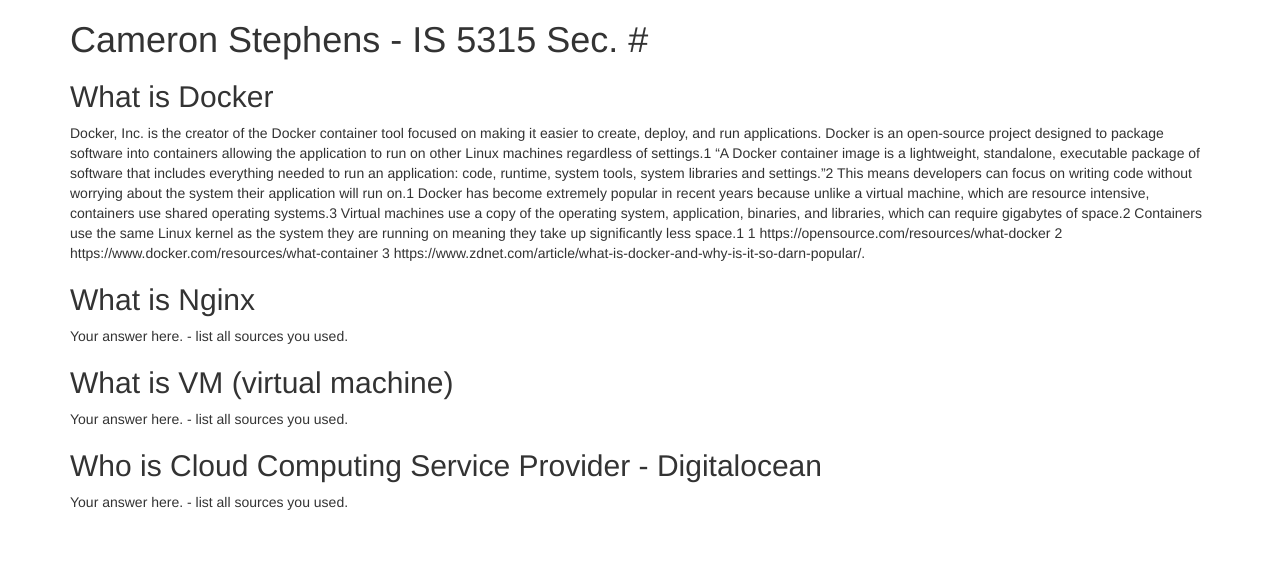
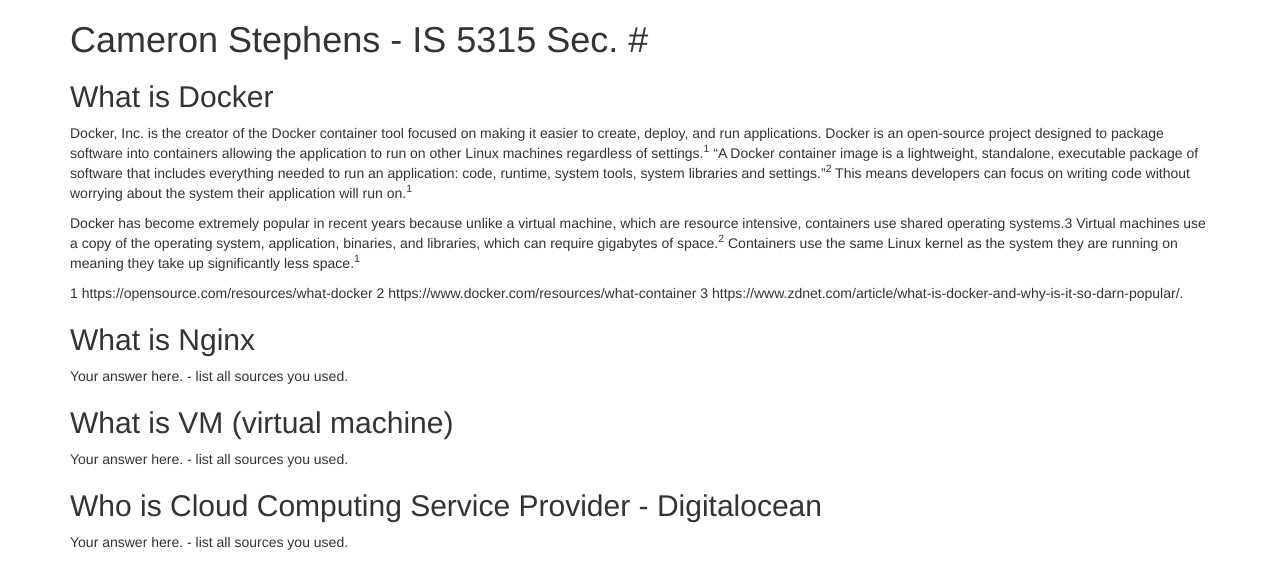
Before and after one commit to stephe29/5315-2018fq, a plain HTML site: page index.html in a window 1280 px wide. Drawn offline with nearby package versions, Linux system fonts and the light colour scheme.

Commit message:
hw files

```diff
--- a/index.html
+++ b/index.html
@@ -7,13 +7,13 @@
     <div class="container">
       <h1>Cameron Stephens - IS 5315 Sec. #</h1>
       <h2>What is Docker</h2>
-      <p>Docker, Inc. is the creator of the Docker container tool focused on making it easier to create, deploy, and run applications. Docker is an open-source project designed to package software into containers allowing the application to run on other Linux machines regardless of settings.1 “A Docker container image is a lightweight, standalone, executable package of software that includes everything needed to run an application: code, runtime, system tools, system libraries and settings.”2 This means developers can focus on writing code without worrying about the system their application will run on.1
+      <p>Docker, Inc. is the creator of the Docker container tool focused on making it easier to create, deploy, and run applications. Docker is an open-source project designed to package software into containers allowing the application to run on other Linux machines regardless of settings.<sup>1</sup> “A Docker container image is a lightweight, standalone, executable package of software that includes everything needed to run an application: code, runtime, system tools, system libraries and settings.”<sup>2</sup> This means developers can focus on writing code without worrying about the system their application will run on.<sup>1</sup></p>
 
-      Docker has become extremely popular in recent years because unlike a virtual machine, which are resource intensive, containers use shared operating systems.3 Virtual machines use a copy of the operating system, application, binaries, and libraries, which can require gigabytes of space.2 Containers use the same Linux kernel as the system they are running on meaning they take up significantly less space.1
+      <p>Docker has become extremely popular in recent years because unlike a virtual machine, which are resource intensive, containers use shared operating systems.3 Virtual machines use a copy of the operating system, application, binaries, and libraries, which can require gigabytes of space.<sup>2</sup> Containers use the same Linux kernel as the system they are running on meaning they take up significantly less space.<sup>1</sup></p>
 
-      1 https://opensource.com/resources/what-docker
-      2 https://www.docker.com/resources/what-container
-      3 https://www.zdnet.com/article/what-is-docker-and-why-is-it-so-darn-popular/.</p>
+     <p> 1 https://opensource.com/resources/what-docker
+         2 https://www.docker.com/resources/what-container
+         3 https://www.zdnet.com/article/what-is-docker-and-why-is-it-so-darn-popular/.</p>
       <h2>What is Nginx</h2>
       <p>Your answer here. - list all sources you used.</p>
       <h2>What is VM (virtual machine)</h2>
```
